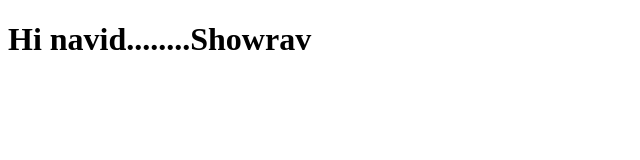
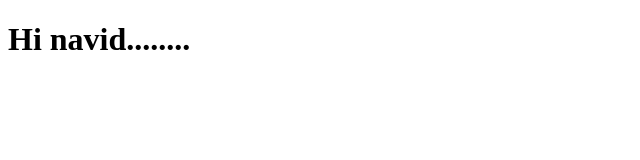
Before and after one commit to navid-hasan/DemoTest, a plain HTML site: page Hello/index.html in a window 1280 px wide. Shown: the whole page, without its empty margins (0-640 px from the left). Drawn offline with Linux system fonts and the light colour scheme.

Commit message:
Revert "push in sub branch"
This reverts commit 4479e310eb1cb5fac239857363ebdd6d7790170f.

```diff
--- a/Hello/index.html
+++ b/Hello/index.html
@@ -1,6 +1,6 @@
 <!DOCTYPE html>
 <html lang="en">
     <body>
-        <h1>Hi navid........Showrav</h1>
+        <h1>Hi navid........</h1>
     </body>
 </html>
```
